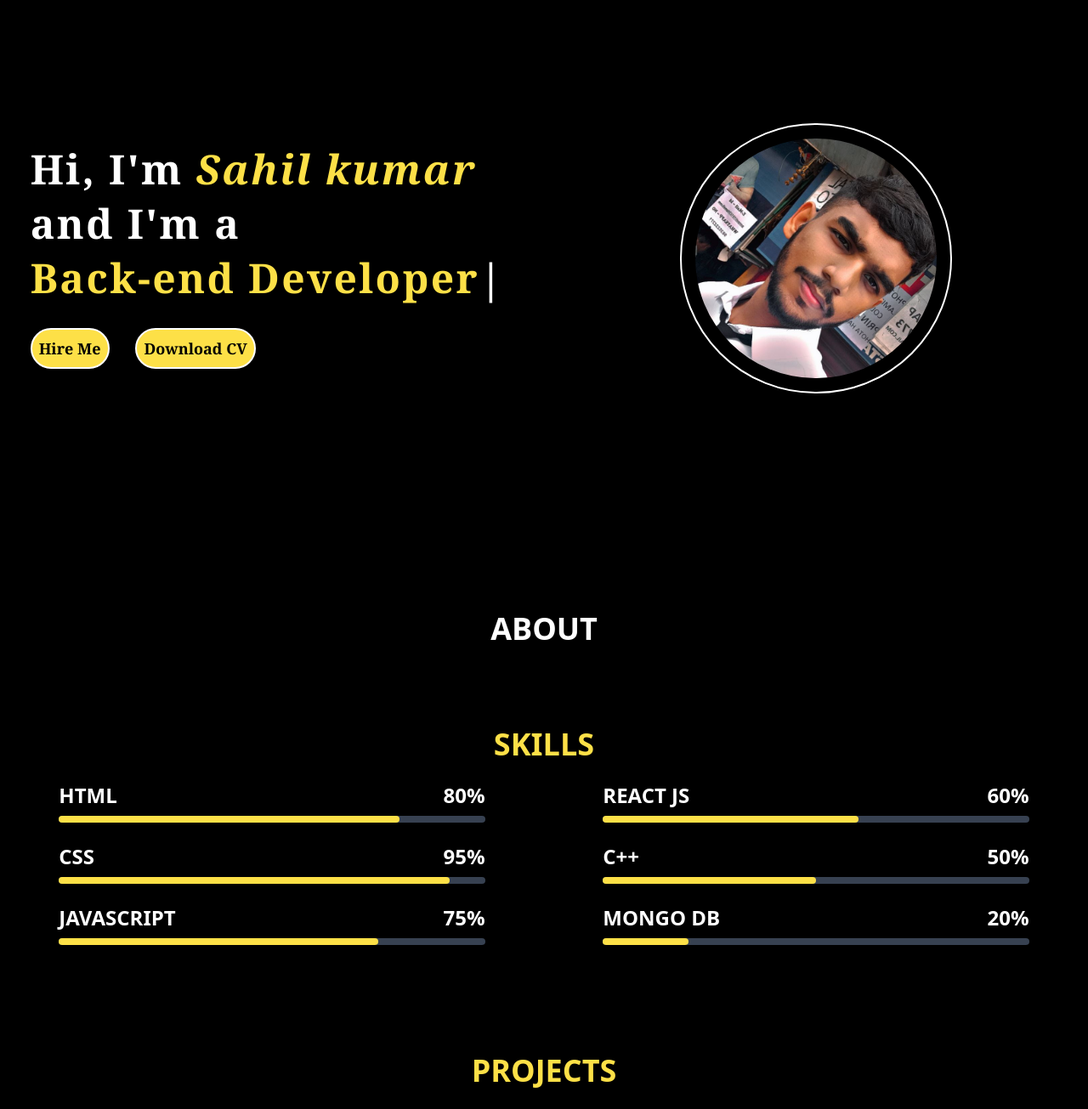
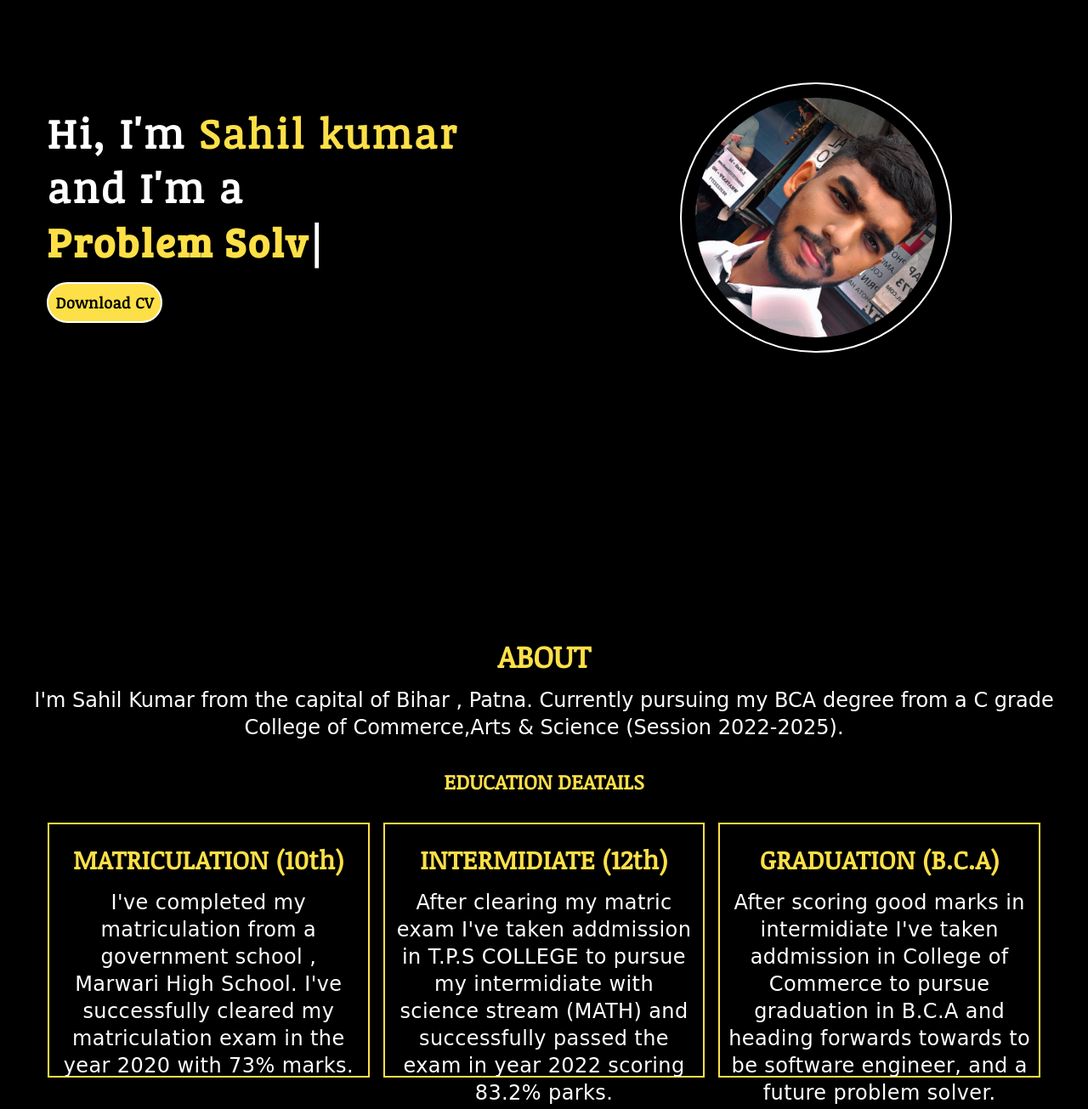
Before and after one commit to sahil-kumar-dev/myprotfolio, a website: page index.html in a window 1280 px wide. Shown: the part 160-1465 px from the top of the page at 85% size. Drawn offline with nearby package versions, Linux system fonts and the light colour scheme; a web font is replaced by a local one.

Commit message:
added about section

```diff
--- a/index.html
+++ b/index.html
@@ -5,6 +5,10 @@
     <meta name="viewport" content="width=device-width, initial-scale=1.0">
     <title>Sahil's Portfolio</title>
     <link rel="stylesheet" href="output.css">
+    <link href="https://fonts.googleapis.com/css2?family=Noticia+Text&display=swap" rel="stylesheet">
+    <link href="https://fonts.googleapis.com/css2?family=Pacifico&display=swap" rel="stylesheet">
+    <link href="https://fonts.googleapis.com/css2?family=Bree+Serif&display=swap" rel="stylesheet">
+    <link href="https://fonts.googleapis.com/css2?family=Tektur&display=swap" rel="stylesheet">
     <!-- <link rel="icon" href="https://www.crushpixel.com/static18/preview2/portfolio-sketch-neon-icon-simple-3020478.jpg"> -->
 </head>
 <style>
@@ -13,8 +17,8 @@
     }
 
     * {
-        -webkit-tap-highlight-color: rgba(255,255,255,0) !important;
-        -webkit-focus-ring-color: rgba(255, 255, 255,0) !important;
+        -webkit-tap-highlight-color: rgba(255, 255, 255, 0) !important;
+        -webkit-focus-ring-color: rgba(255, 255, 255, 0) !important;
         outline: none !important;
     }
 
@@ -43,17 +47,17 @@
     }
 </style>
 
-<body>
+<body class="font-body">
 
     <!-- -----------------------------------NAVBAR---------------------------- -->
 
     <nav
         class="navbar flex justify-around items-center px-0 md:py-2 bg-black py-3 fixed top-0 w-full shadow-sm shadow-white z-40">
-        <div class="logo font-bold text-2xl md:text-4xl font-serif bg-black ">
+        <div class="logo tracking-wider font-bold text-2xl md:text-4xl font-serif bg-black font-logo">
             <span class="text-yellow-300 ">Sahil's </span><span class="text-white"> Portfolio</span>
         </div>
         <ul
-            class="nav-items transition-all duration-500 flex-col absolute md:static md:w-auto md:text-xl md:flex-row -top-72 items-center bg-black w-full md:flex flex z-50">
+            class="font-body nav-items transition-all duration-500 flex-col absolute md:static md:w-auto md:text-xl md:flex-row -top-72 items-center bg-black w-full md:flex flex z-50">
             <li class="list-items px-4 font-bold capitalize py-4 ">
                 <a href="#home" class="tracking-widest text-yellow-300 active">home</a>
             </li>
@@ -67,7 +71,7 @@
                 <a href="#projects" class="tracking-widest text-yellow-300">projects</a>
             </li>
             <li class="list-items px-4 font-bold capitalize py-4">
-                <a href="#" class="tracking-widest text-yellow-300 ">contact me</a>
+                <a href="#contact" class="tracking-widest text-yellow-300 ">contact me</a>
             </li>
         </ul>
         <div class="md:hidden cursor-pointer menu" onclick="showMenu(this)">
@@ -84,19 +88,16 @@
 
 
     <section id="home"
-        class="md:h-screen h-custom mt-xxl md:pt-2 md:mt-16 pt-0 bg-black flex flex-col-reverse md:flex-row pb-2">
+        class="md:h-screen h-custom mt-xxl md:pt-2 md:mt-4 pt-0 bg-black flex flex-col-reverse md:flex-row pb-2">
         <div
             class="text md:text-5xl text-3xl md:tracking-wider font-semibold  text-white tracking-tighter font-serif md:w-1/2 flex flex-col items-center justify-center">
             <div class="pl-4">
-                <div>Hi, I'm <i class="text-yellow-300">Sahil kumar &nbsp;&nbsp;&nbsp;</i></div>
+                <div>Hi, I'm <span class="text-yellow-300">Sahil kumar &nbsp;&nbsp;&nbsp;</span></div>
                 <div class="my-4">and I'm a</div>
-                <span id="element" class="mt-2  text-yellow-300 font-bold"></span>
+                <span id="element" class="mt-2  text-yellow-300 font-bold font-my-text"></span>
                 <div class="mt-8 md:mt-6 ">
                     <button
-                        class="bg-yellow-300 text-sm md:text-lg p-1 md:px-2 md:py-2 text-black rounded-full hover:bg-yellow-400 border-2 border-solid border-white hover:text-white mr-4">Hire
-                        Me</button>
-                    <button
-                        class="bg-yellow-300 text-sm md:text-lg p-1 md:px-2 md:py-2 text-black rounded-full hover:bg-yellow-400 border-2 border-solid border-white hover:text-white">Download
+                        class="bg-yellow-300 text-sm md:text-lg p-1 md:px-2 md:py-2 text-black rounded-full hover:bg-yellow-400 border-2 border-solid border-white hover:text-white font-bold tracking-wide">Download
                         CV</button>
                 </div>
             </div>
@@ -112,8 +113,44 @@
 
     <!-- ---------------------------------ABOUT------------------------------------- -->
 
-    <section id="about" class="bg-black text-white pt-4">
-        <h1 class="text-2xl md:text-4xl font-bold text-center">ABOUT</h1>
+    <section id="about" class="bg-black text-white pt-24 pb-2">
+        <div>
+            <h1 class="md:text-4xl text-3xl font-bold text-yellow-300 text-center">ABOUT</h1>
+            <div class="my-4">
+                <p class="md:text-2xl font-about text-center">
+                    I'm Sahil Kumar from the capital of Bihar , Patna. Currently pursuing my
+                    BCA degree from a C grade College of Commerce,Arts & Science (Session 2022-2025).
+                </p>
+            </div>
+        </div>
+        <div class="text-center py-4">
+            <p class="text-xl md:text-2xl md:font-bold text-yellow-300">EDUCATION DEATAILS</p>
+        </div>
+        <div class="flex flex-col md:flex-row items-center justify-center px-4 md:px-12">
+            <div class="education-1 md:h-about md:h md:w-4/12 border-2 border-solid border-yellow-300 m-2 p-2 text-center tracking-wide mt-4">
+                <h1 class="md:text-3xl text-2xl text-yellow-300 py-4 font-bold">MATRICULATION (10th)</h1>
+                <p class="font-about md:text-2xl">
+                    I've completed my matriculation from a government school , Marwari High School.
+                    I've successfully cleared my matriculation exam in the year 2020 with 73% marks.
+                </p>
+            </div>
+            <div class="education-2 md:h-about md:h md:w-4/12 border-2 border-solid border-yellow-300 m-2 p-2 text-center tracking-wide mt-4">
+                <h1 class="text-2xl md:text-3xl text-yellow-300 py-4 font-bold">INTERMIDIATE (12th)</h1>
+                <p class="font-about md:text-2xl">
+                    After clearing my matric exam I've taken addmission in T.P.S COLLEGE to pursue my
+                    intermidiate with science stream (MATH) and successfully passed the exam in year 2022
+                    scoring 83.2% parks.
+                </p>
+            </div>
+            <div class="education-3 md:h-about md:h md:w-4/12 border-2 border-solid border-yellow-300 m-2 p-2 text-center tracking-wide mt-4">
+                <h1 class="text-2xl md:text-3xl text-yellow-300 py-4 font-bold">GRADUATION (B.C.A)</h1>
+                <p class="font-about md:text-2xl">
+                    After scoring good marks in intermidiate I've taken addmission in College of Commerce to
+                    pursue graduation in B.C.A and heading forwards towards to be software engineer, and a future
+                    problem solver.
+                </p>
+            </div>
+        </div>
     </section>
 
 
@@ -193,7 +230,7 @@
     <section id="projects" class="bg-black text-white pt-24">
         <h1 class="text-3xl md:text-4xl font-bold text-center text-yellow-300">PROJECTS</h1>
         <div class="flex justify-center flex-col items-center mt-8">
-            <div class="project-1 border-2 border-solid border-yellow-300 w-11/12 p-2 md:flex md:w-7/12">
+            <div class="rounded-lg project-1 border-2 border-solid border-yellow-300 w-11/12 p-2 md:flex md:w-7/12">
                 <div class="w-full p-1 h-40 md:h-80 border-2 border-solid border-white object-contain">
                     <img src="/img/tic-tac-toe.png" class="w-full h-full object-contain">
                 </div>
@@ -219,7 +256,8 @@
 
 
 
-            <div class="project-2 border-2 border-solid border-yellow-300 w-11/12 p-2 md:flex md:w-7/12 my-12">
+            <div
+                class="rounded-lg project-2 border-2 border-solid border-yellow-300 w-11/12 p-2 md:flex md:w-7/12 my-12">
                 <div class="w-full p-1 h-40 md:h-80 border-2 border-solid border-white object-contain">
                     <img src="/img/weather app.png" class="w-full h-full object-contain">
                 </div>
@@ -246,8 +284,11 @@
     </section>
 
 
+    <!-- ---------------------------------CONTACT ME------------------------------------- -->
 
-
+    <section id="contact" class="bg-black text-white pt-24">
+        <h1 class="md:text-4xl text-3xl font-bold text-yellow-300 text-center">CONTACT ME</h1>
+    </section>
 
     <script src="https://unpkg.com/typed.js@2.0.16/dist/typed.umd.js"></script>
     <script src="https://unpkg.com/scrollreveal"></script>
--- a/script.js
+++ b/script.js
@@ -1,6 +1,7 @@
 const nav_item=document.querySelector('.nav-items');
 const list_items=document.querySelectorAll('.list-items');
 const links=document.querySelectorAll('.nav-items li a');
+const menu=document.querySelector('.menu');
 
 
 links.forEach((link)=>{
@@ -14,8 +15,21 @@ links.forEach((link)=>{
     })
 })
 
+// window.addEventListener('scroll',()=>{
+//     if(window.pageYOffset>465 && window.pageYOffset<850){
+//         links.forEach((li)=>{
+//             li.classList.remove('active')
+//         })
+//         links[2].classList.add('active');
+//     }
+//     if(window.pageYOffset>0 && window.pageYOffset<465){
+//         links.forEach((li)=>{
+//             li.classList.remove('active')
+//         })
+//         links[0].classList.add('active');
 
-const menu=document.querySelector('.menu');
+//     }
+// })
 
 
 function showMenu(){
@@ -71,7 +85,7 @@ window.addEventListener('load',()=>{
 var typed = new Typed('#element', {
     strings: ['Front-end Developer', 'Back-end Developer','Problem Solver','Web Designer'],
     typeSpeed: 50,
-    backSpeed:80,
+    backSpeed:30,
     loop:true
   });
 
@@ -98,3 +112,9 @@ ScrollReveal().reveal('.skill-6', { delay: 1200, origin: 'bottom', reset: true }
 // -------------------------projects--------------------------
 ScrollReveal().reveal('.project-1', { delay: 400, origin: 'bottom', reset: true });
 ScrollReveal().reveal('.project-2', { delay: 800, origin: 'bottom', reset: true });
+
+
+// -------------------------education detialis-------------------
+ScrollReveal().reveal('.education-1', { delay: 400, origin: 'bottom', reset: true });
+ScrollReveal().reveal('.education-2', { delay: 800, origin: 'bottom', reset: true });
+ScrollReveal().reveal('.education-3', { delay: 1000, origin: 'bottom', reset: true });
--- a/tailwind.config.js
+++ b/tailwind.config.js
@@ -2,12 +2,19 @@
 module.exports = {
   content: ['./index.html'],
   theme: {
+    fontFamily:{
+      'my-text':['Bree Serif', 'serif'],
+      'body':['Noticia Text', 'serif'],
+      'logo':['Pacifico', 'cursive'],
+      'about':['Tektur', 'cursive']
+    },
     extend: {
       margin:{
         'xxl':'3.4rem'
       },
       height:{
-        'custom':'44rem'
+        'custom':'44rem',
+        'about':'300px'
       }
     },
   },
```
Also changed, not shown: output.css.
